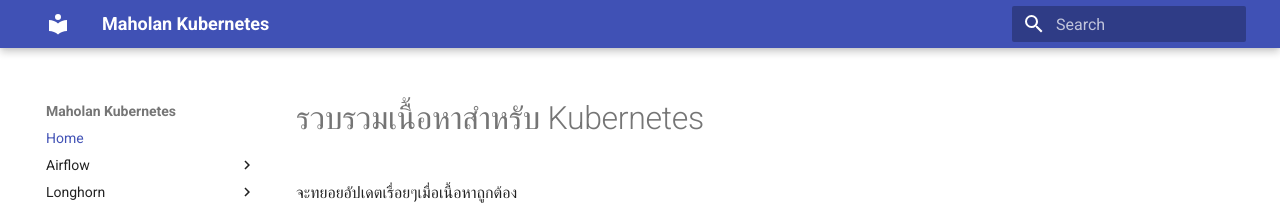
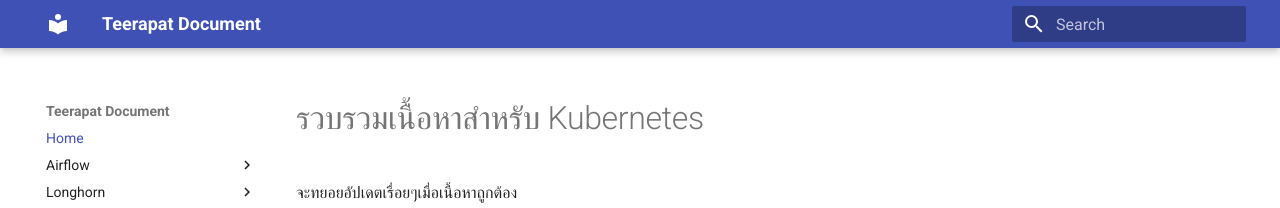
Before and after one commit to teeratem/docs, an MkDocs documentation site: the page built from docs/index.md, in a window 1280 px wide. Shown: the top 208 px of the page. Built offline with MkDocs 1.6.1 and Material for MkDocs 9.7.7, drawn with Linux system fonts in a browser that asks for light colours.

Commit message:
edit name

```diff
--- a/mkdocs.yml
+++ b/mkdocs.yml
@@ -1,4 +1,4 @@
-site_name: Maholan Kubernetes
+site_name: Teerapat Document
 nav:
   - Home: index.md
   - Airflow:
```
